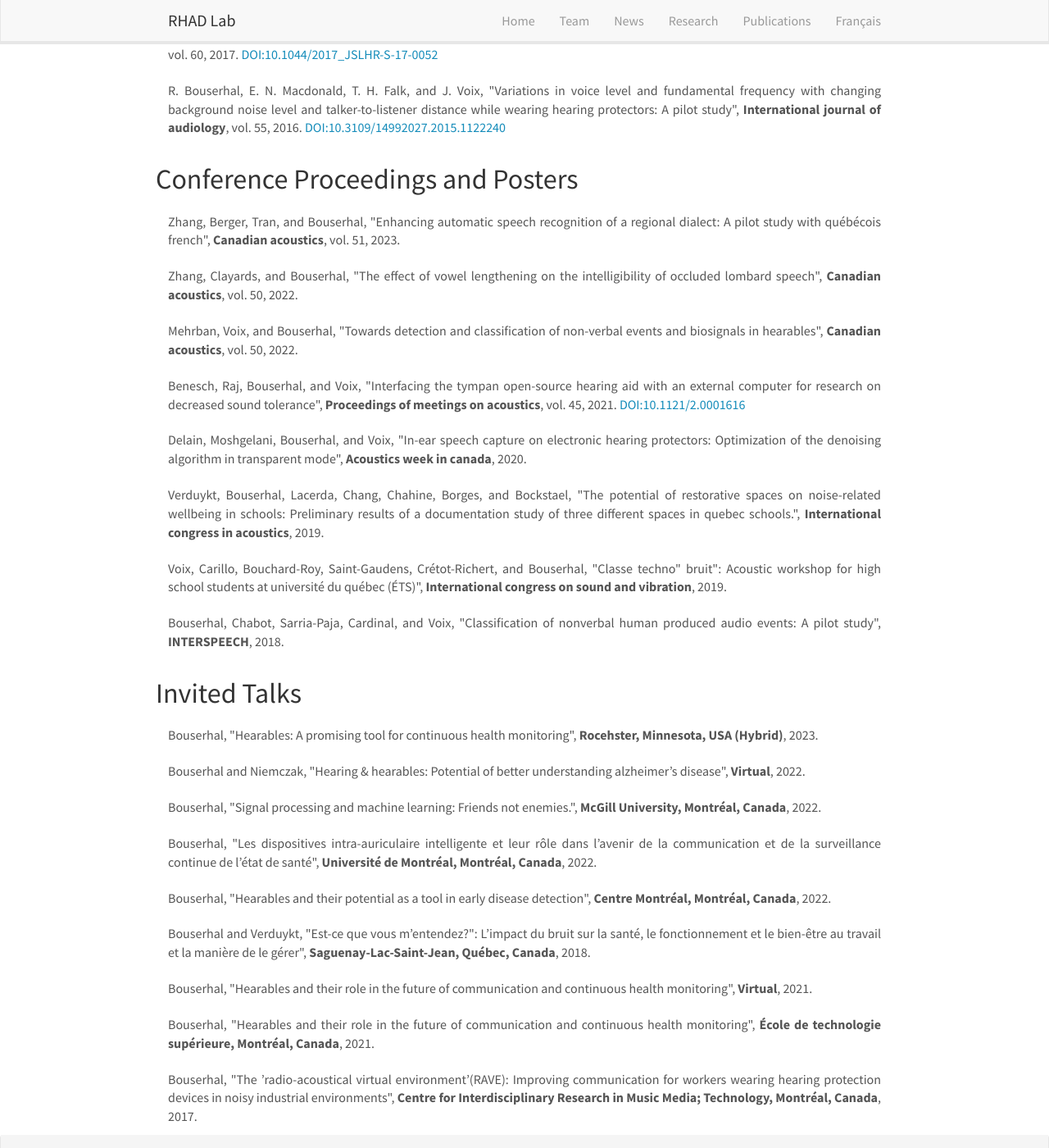
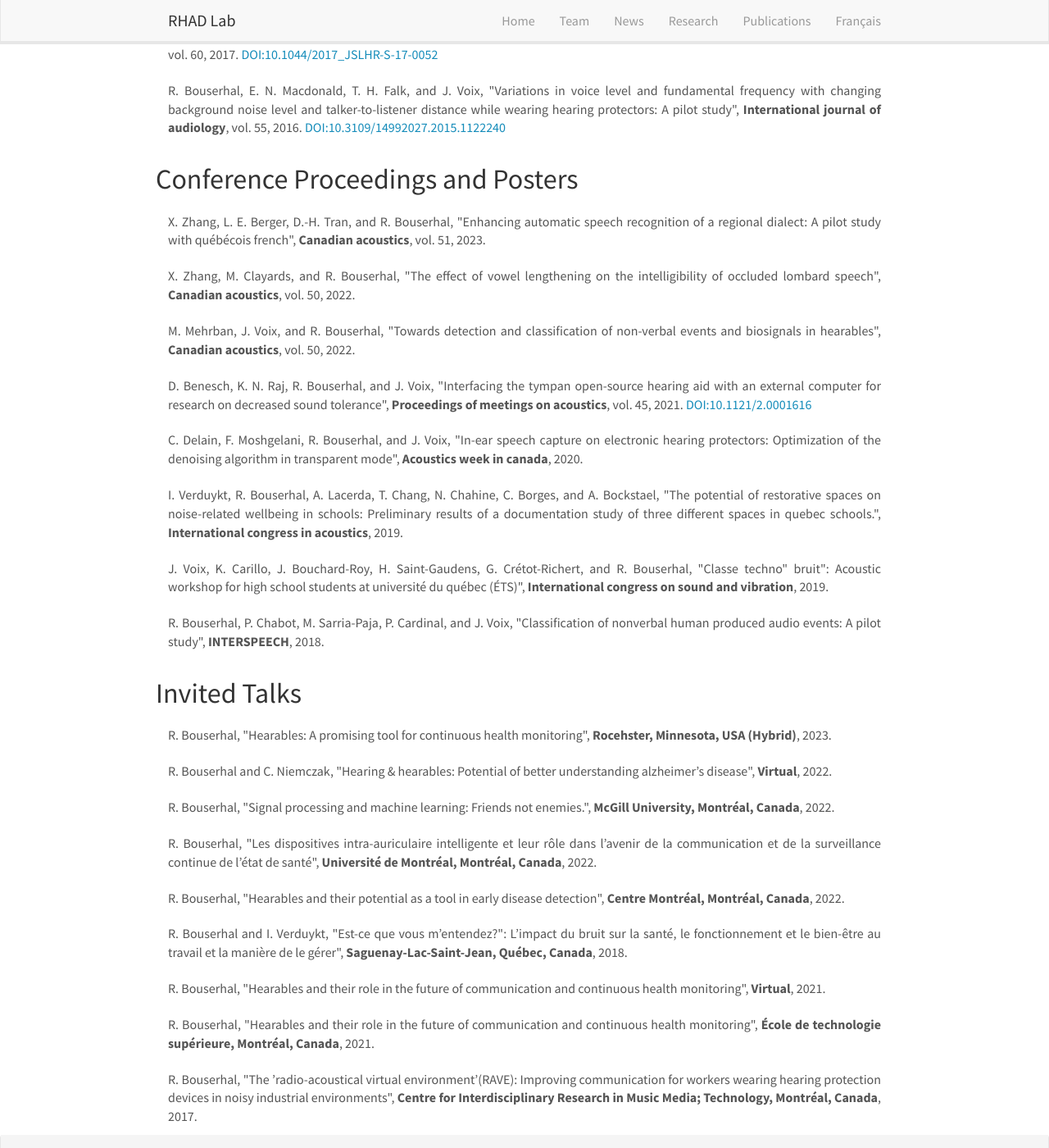
Before and after one commit to rhad-lab/rhad-lab.github.io, a Jekyll site: the page built from _pages/publications.html, in a window 1280 px wide and 1400 px high, scrolled down 698 px. Shown: the whole window at 82% size. Built offline with Jekyll 4.4.1, drawn with Linux system fonts in a browser that asks for light colours; nearby versions of some CDN libraries.

Commit message:
Adds initials of firstnames to other types of pubs. Copy-paste for now, don't know if Liquid supports defining subroutines.

```diff
--- a/_pages/publications.html
+++ b/_pages/publications.html
@@ -68,7 +68,24 @@
     <!-- authors -->
     {% assign authors = "" | split:"/" %}
     {% for author in publi.author %}
-        {% assign authors = authors | push: author.family %}
+        {% assign name = author.given | split: " " -%}
+        {% assign firstname = "" | split: "/" -%}
+        {% for i in name -%}
+          {% assign t = i | split: "" | first | append: "." -%}
+          {% if i contains "-" -%}
+            {% assign subname = i | split: "-" -%}
+            {% assign s = ""  | split: "/" -%}
+            {% for j in subname -%}
+              {% assign t = j | split: "" | first | append: "." -%}
+              {% assign s = s | push: t -%}
+            {% endfor -%}
+            {% assign t = s | join: "-" -%}
+        	{% endif -%}
+          {% assign firstname = firstname | push: t -%}
+        {% endfor -%}
+        {% assign aname = firstname | push: author.family -%}
+        {% assign aname = aname | join: " " -%}
+        {% assign authors = authors | push: aname %}
     {% endfor %}
     {{ authors | array_to_sentence_string }},
 
@@ -100,7 +117,24 @@
     <!-- authors -->
     {% assign authors = "" | split:"/" %}
     {% for author in publi.author %}
-        {% assign authors = authors | push: author.family %}
+        {% assign name = author.given | split: " " -%}
+        {% assign firstname = "" | split: "/" -%}
+        {% for i in name -%}
+          {% assign t = i | split: "" | first | append: "." -%}
+          {% if i contains "-" -%}
+            {% assign subname = i | split: "-" -%}
+            {% assign s = ""  | split: "/" -%}
+            {% for j in subname -%}
+              {% assign t = j | split: "" | first | append: "." -%}
+              {% assign s = s | push: t -%}
+            {% endfor -%}
+            {% assign t = s | join: "-" -%}
+        	{% endif -%}
+          {% assign firstname = firstname | push: t -%}
+        {% endfor -%}
+        {% assign aname = firstname | push: author.family -%}
+        {% assign aname = aname | join: " " -%}
+        {% assign authors = authors | push: aname %}
     {% endfor %}
     {{ authors | array_to_sentence_string }},
 
```
